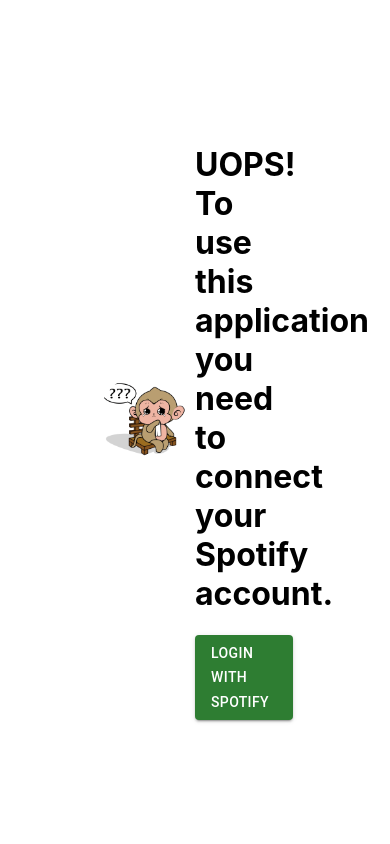
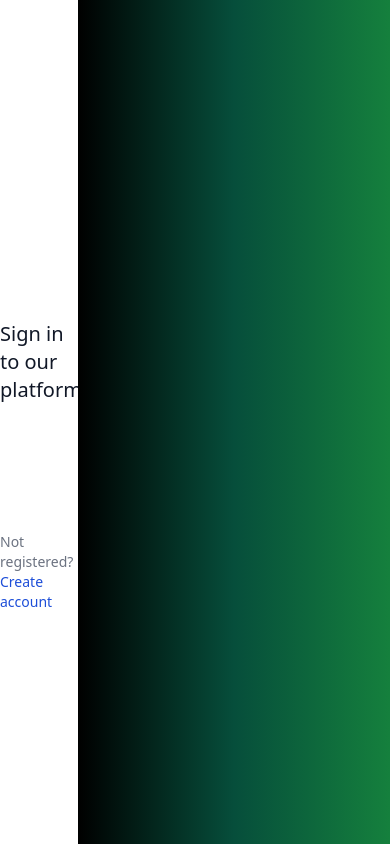
Before and after one commit to daviidyg/react-spotify-app, a React (Create React App) app: page /login in a window 390 px wide. Built offline with nearby package versions, Linux system fonts and the light colour scheme.

Commit message:
Visual rework on login page, WIP - mobile view, and changed to tailwind css

```diff
--- /dev/null
+++ b/postcss.config.js
@@ -0,0 +1,6 @@
+module.exports = {
+  plugins: {
+    tailwindcss: {},
+    autoprefixer: {},
+  },
+}
--- a/src/app/components/navbar/navbar.tsx
+++ b/src/app/components/navbar/navbar.tsx
@@ -1,5 +1,3 @@
-import {Avatar, Container, Toolbar} from "@mui/material";
-import { AppBar } from "@mui/material";
 import React from "react";
 import {ProfileInfo} from "../../models/ProfileInfo";
 
@@ -10,13 +8,91 @@
 const NavbarComponent: React.FC<NavbarComponentProps> = ({infoUser}) => {
 
     return (
-        <AppBar position="static" sx={{bgColor: "black"}}>
-            <Container maxWidth="xl">
-                <Toolbar disableGutters>
-                    <Avatar alt="Remy Sharp" src={infoUser && infoUser.images ? infoUser.images[0].url : ''}/>
-                </Toolbar>
-            </Container>
-        </AppBar>
+        <nav className="bg-white border-gray-200 px-2 sm:px-4 py-2.5 rounded dark:bg-gray-900">
+            <div className="container flex flex-wrap justify-between items-center mx-auto">
+                <a href="https://flowbite.com/" className="flex items-center">
+                    <img src="https://flowbite.com/docs/images/logo.svg" className="mr-3 h-6 sm:h-9"
+                         alt="Flowbite Logo"/>
+                    <span
+                        className="self-center text-xl font-semibold whitespace-nowrap dark:text-white">Flowbite</span>
+                </a>
+                <div className="flex items-center md:order-2">
+                    <button type="button"
+                            className="flex mr-3 text-sm bg-gray-800 rounded-full md:mr-0 focus:ring-4 focus:ring-gray-300 dark:focus:ring-gray-600"
+                            id="user-menu-button" aria-expanded="false" data-dropdown-toggle="user-dropdown"
+                            data-dropdown-placement="bottom">
+                        <span className="sr-only">Open user menu</span>
+                        <img className="w-8 h-8 rounded-full" src="/docs/images/people/profile-picture-3.jpg"
+                             alt="user photo" />
+                    </button>
+                    <div
+                        className="hidden z-50 my-4 text-base list-none bg-white rounded divide-y divide-gray-100 shadow dark:bg-gray-700 dark:divide-gray-600"
+                        id="user-dropdown">
+                        <div className="py-3 px-4">
+                            <span className="block text-sm text-gray-900 dark:text-white">Bonnie Green</span>
+                            <span
+                                className="block text-sm font-medium text-gray-500 truncate dark:text-gray-400">name@flowbite.com</span>
+                        </div>
+                        <ul className="py-1" aria-labelledby="user-menu-button">
+                            <li>
+                                <a href="#"
+                                   className="block py-2 px-4 text-sm text-gray-700 hover:bg-gray-100 dark:hover:bg-gray-600 dark:text-gray-200 dark:hover:text-white">Dashboard</a>
+                            </li>
+                            <li>
+                                <a href="#"
+                                   className="block py-2 px-4 text-sm text-gray-700 hover:bg-gray-100 dark:hover:bg-gray-600 dark:text-gray-200 dark:hover:text-white">Settings</a>
+                            </li>
+                            <li>
+                                <a href="#"
+                                   className="block py-2 px-4 text-sm text-gray-700 hover:bg-gray-100 dark:hover:bg-gray-600 dark:text-gray-200 dark:hover:text-white">Earnings</a>
+                            </li>
+                            <li>
+                                <a href="#"
+                                   className="block py-2 px-4 text-sm text-gray-700 hover:bg-gray-100 dark:hover:bg-gray-600 dark:text-gray-200 dark:hover:text-white">Sign
+                                    out</a>
+                            </li>
+                        </ul>
+                    </div>
+                    <button data-collapse-toggle="mobile-menu-2" type="button"
+                            className="inline-flex items-center p-2 ml-1 text-sm text-gray-500 rounded-lg md:hidden hover:bg-gray-100 focus:outline-none focus:ring-2 focus:ring-gray-200 dark:text-gray-400 dark:hover:bg-gray-700 dark:focus:ring-gray-600"
+                            aria-controls="mobile-menu-2" aria-expanded="false">
+                        <span className="sr-only">Open main menu</span>
+                        <svg className="w-6 h-6" aria-hidden="true" fill="currentColor" viewBox="0 0 20 20"
+                             xmlns="http://www.w3.org/2000/svg">
+                            <path fill-rule="evenodd"
+                                  d="M3 5a1 1 0 011-1h12a1 1 0 110 2H4a1 1 0 01-1-1zM3 10a1 1 0 011-1h12a1 1 0 110 2H4a1 1 0 01-1-1zM3 15a1 1 0 011-1h12a1 1 0 110 2H4a1 1 0 01-1-1z"
+                                  clip-rule="evenodd"></path>
+                        </svg>
+                    </button>
+                </div>
+                <div className="hidden justify-between items-center w-full md:flex md:w-auto md:order-1"
+                     id="mobile-menu-2">
+                    <ul className="flex flex-col p-4 mt-4 bg-gray-50 rounded-lg border border-gray-100 md:flex-row md:space-x-8 md:mt-0 md:text-sm md:font-medium md:border-0 md:bg-white dark:bg-gray-800 md:dark:bg-gray-900 dark:border-gray-700">
+                        <li>
+                            <a href="#"
+                               className="block py-2 pr-4 pl-3 text-white bg-blue-700 rounded md:bg-transparent md:text-blue-700 md:p-0 dark:text-white"
+                               aria-current="page">Home</a>
+                        </li>
+                        <li>
+                            <a href="#"
+                               className="block py-2 pr-4 pl-3 text-gray-700 rounded hover:bg-gray-100 md:hover:bg-transparent md:hover:text-blue-700 md:p-0 dark:text-gray-400 md:dark:hover:text-white dark:hover:bg-gray-700 dark:hover:text-white md:dark:hover:bg-transparent dark:border-gray-700">About</a>
+                        </li>
+                        <li>
+                            <a href="#"
+                               className="block py-2 pr-4 pl-3 text-gray-700 rounded hover:bg-gray-100 md:hover:bg-transparent md:hover:text-blue-700 md:p-0 dark:text-gray-400 md:dark:hover:text-white dark:hover:bg-gray-700 dark:hover:text-white md:dark:hover:bg-transparent dark:border-gray-700">Services</a>
+                        </li>
+                        <li>
+                            <a href="#"
+                               className="block py-2 pr-4 pl-3 text-gray-700 rounded hover:bg-gray-100 md:hover:bg-transparent md:hover:text-blue-700 md:p-0 dark:text-gray-400 md:dark:hover:text-white dark:hover:bg-gray-700 dark:hover:text-white md:dark:hover:bg-transparent dark:border-gray-700">Pricing</a>
+                        </li>
+                        <li>
+                            <a href="#"
+                               className="block py-2 pr-4 pl-3 text-gray-700 rounded hover:bg-gray-100 md:hover:bg-transparent md:hover:text-blue-700 md:p-0 dark:text-gray-400 md:dark:hover:text-white dark:hover:bg-gray-700 dark:hover:text-white md:dark:hover:bg-transparent dark:border-gray-700">Contact</a>
+                        </li>
+                    </ul>
+                </div>
+            </div>
+        </nav>
     );
 };
 export default NavbarComponent;
--- /dev/null
+++ b/src/app/components/sideMenu/sideMenu.tsx
@@ -0,0 +1,10 @@
+import React from "react";
+
+
+const sideMenuComponent = () => {
+    return (
+       <h1>sideMenuComponent</h1>
+    )
+}
+
+export default sideMenuComponent
--- a/src/app/pages/login/login.component.tsx
+++ b/src/app/pages/login/login.component.tsx
@@ -1,28 +1,32 @@
-import {Avatar, Button, Grid} from "@mui/material";
-import LoginIcon from "../../../assets/login-icon.png";
+import spotifyIcon from "../../../assets/Spotify_Logo_RGB_White.png"
 import {url} from "../../app-constants";
 
 const LoginComponent = () => {
 
     return (
-        <Grid
-            container
-            spacing={0}
-            direction="row"
-            alignItems="center"
-            justifyContent="center"
-            style={{minHeight: '100vh'}}
-        >
-            <Grid item xs={3}>
-                <Avatar src={LoginIcon} sx={{width: "100%", height: "100%"}}/>
-            </Grid>
-            <Grid item xs={3}>
-                <h1>UOPS! To use this application you need to connect your Spotify account.</h1>
-                <Button href={url} variant="contained" color="success">
-                    LOGIN WITH SPOTIFY
-                </Button>
-            </Grid>
-        </Grid>
+        <div className="grid grid-cols-5">
+            <div
+                className="grid h-screen place-items-center dark:bg-black">
+                <form className="space-y-6" action="#">
+                    <img src={spotifyIcon} className="h-16 mb-2"/>
+                    <h5 className="text-xl font-medium text-gray-900 dark:text-white"> Sign in to our platform</h5>
+                    <div className="grid place-items-center">
+                        <a href={url}
+                           className="w-full text-white focus:ring-4 focus:outline-none focus:ring-blue-300 font-medium text-sm px-5 py-2.5 text-center dark:bg-green-600 dark:hover:bg-green-700"
+                        >
+                            Login with Spotify
+                        </a>
+                    </div>
+                    <div className="text-sm font-medium text-gray-500 dark:text-gray-300">
+                        Not registered? <a href="#" className="text-blue-700 hover:underline dark:text-blue-500">Create
+                        account</a>
+                    </div>
+                </form>
+            </div>
+            <div
+                className="grid col-span-4 h-screen bg-gradient-to-l from-green-700 via-emerald-900 to-black">
+            </div>
+        </div>
     )
 }
 
--- a/src/app/redux/sagas/profileInfoSaga.ts
+++ b/src/app/redux/sagas/profileInfoSaga.ts
@@ -3,7 +3,7 @@
 import {ProfileInfoTypes} from "../actionTypes/profileInfoTypes";
 import {fetchProfileInfoFailure, fetchProfileInfoSuccess} from "../actions/profileInfoActions/profileInfoActions";
 import {ProfileInfo} from "../../models/ProfileInfo";
-import {token} from "../../app-constants";
+import {AppRoutes, token} from "../../app-constants";
 
 const getInfoAccount = () => axios.get<ProfileInfo>("https://api.spotify.com/v1/me",
     {
@@ -23,11 +23,16 @@
             })
         );
     } catch (e) {
-        yield put(
-            fetchProfileInfoFailure({
-                error: e.message
-            })
-        )
+        if(e.code === "ERR_BAD_REQUEST") {
+            localStorage.removeItem("token");
+            window.location.replace(AppRoutes.LOGIN);
+        } else {
+            yield put(
+                fetchProfileInfoFailure({
+                    error: e.message
+                })
+            )
+        }
     }
 }
 
--- a/src/index.css
+++ b/src/index.css
@@ -1,13 +1,3 @@
-body {
-  margin: 0;
-  font-family: -apple-system, BlinkMacSystemFont, 'Segoe UI', 'Roboto', 'Oxygen',
-    'Ubuntu', 'Cantarell', 'Fira Sans', 'Droid Sans', 'Helvetica Neue',
-    sans-serif;
-  -webkit-font-smoothing: antialiased;
-  -moz-osx-font-smoothing: grayscale;
-}
-
-code {
-  font-family: source-code-pro, Menlo, Monaco, Consolas, 'Courier New',
-    monospace;
-}
+@tailwind base;
+@tailwind components;
+@tailwind utilities;
--- /dev/null
+++ b/tailwind.config.js
@@ -0,0 +1,10 @@
+/** @type {import('tailwindcss').Config} */
+module.exports = {
+  content: [
+    "./src/**/*.{js,jsx,ts,tsx}",
+  ],
+  theme: {
+    extend: {},
+  },
+  plugins: [],
+}
```
Also changed, not shown: package.json (+4 -4 lines), src/assets/Spotify_Logo_RGB_White.png (added), 1 other file (tests, documents, lock files or other folders).
